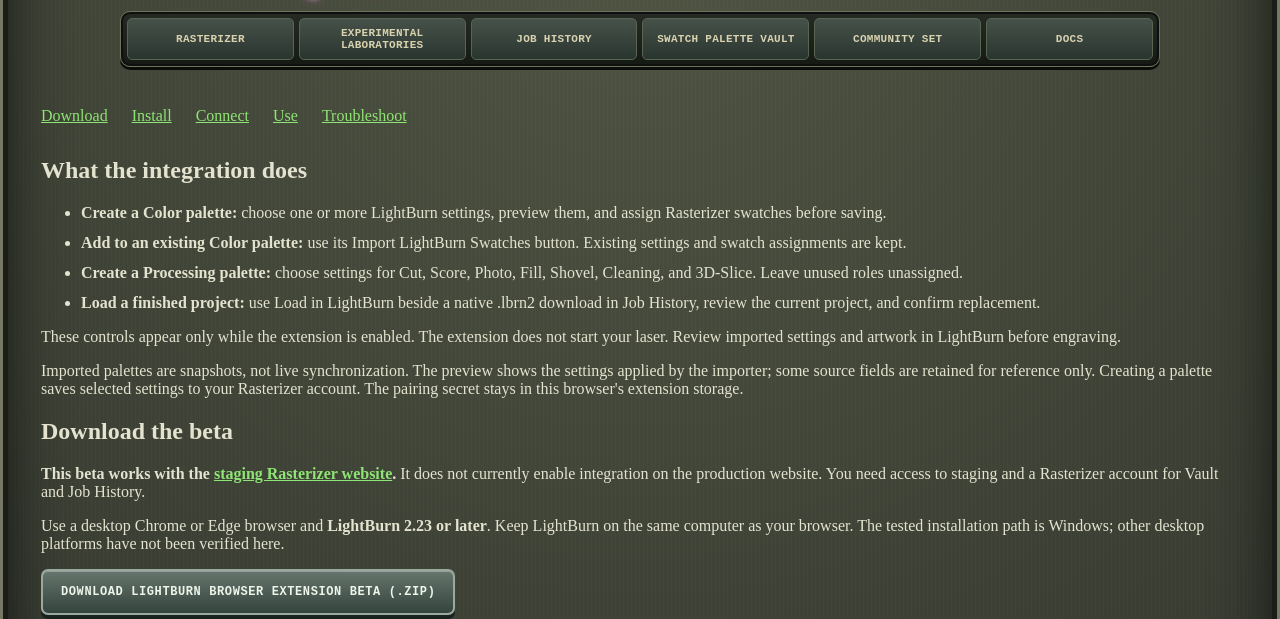
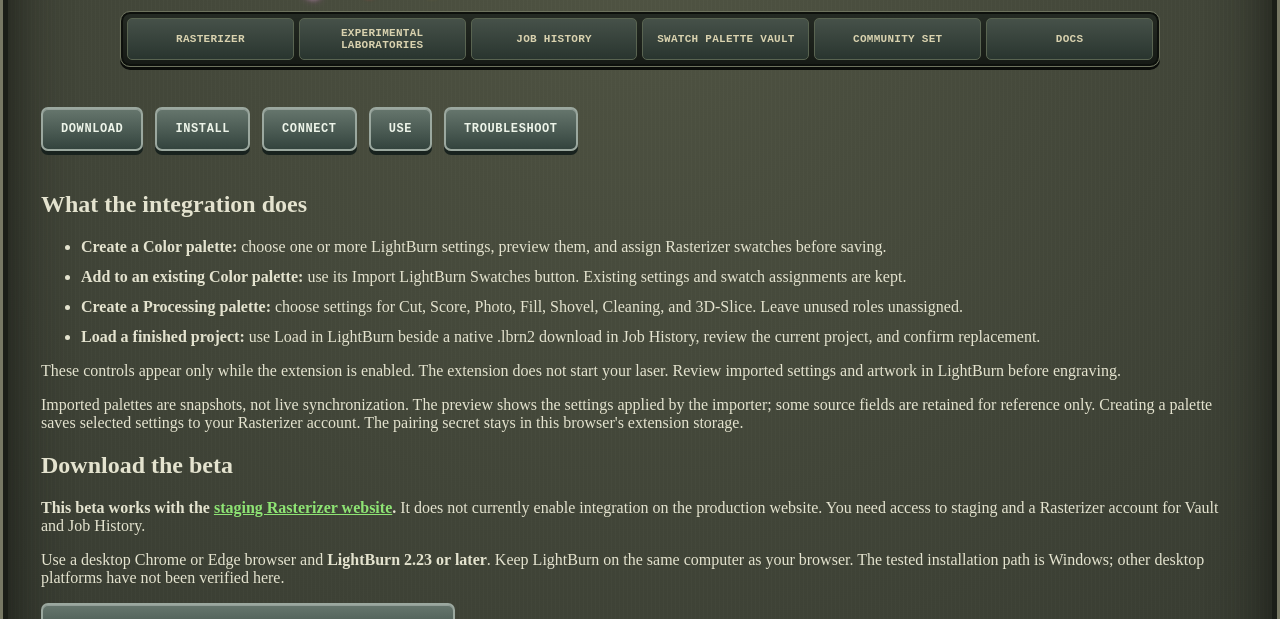
Before and after one commit to chreestopher/mopa-laser-rasterizer, a browser extension: page serverless_web/lightburn-extension.html in a window 1280 px wide. Shown: the part 181-800 px from the top of the page. Drawn offline with Linux system fonts and the light colour scheme; no server answers.

Commit message:
Style LightBurn extension guide navigation buttons

```diff
--- a/serverless_web/lightburn-extension-guide.css
+++ b/serverless_web/lightburn-extension-guide.css
@@ -3,7 +3,8 @@
 .extension-guide p, .extension-guide li { overflow-wrap: anywhere; }
 .extension-guide li { margin: 12px 0; }
 .extension-guide h3 { font: 700 1rem/1.4 "Courier New", monospace; color: var(--staging-label-ink); }
-.guide-jump-links { display: flex; flex-wrap: wrap; gap: 12px 24px; padding: 12px 0; }
+.guide-jump-links { display: flex; flex-wrap: wrap; gap: 12px; padding: 12px 0 20px; }
+.guide-jump-links a { display: inline-flex; align-items: center; justify-content: center; box-sizing: border-box; min-height: 44px; padding: 12px 18px; text-align: center; }
 .extension-guide a { color: var(--staging-label-ink, #8ee474); }
 .extension-guide code { display: inline-block; max-width: 100%; overflow-wrap: anywhere; font: 700 .9rem/1.6 "Courier New", monospace; padding: 3px 6px; border: 1px solid #777864; border-radius: 4px; }
 .guide-browser-grid { display: grid; grid-template-columns: repeat(2, minmax(0,1fr)); gap: 16px; }
--- a/serverless_web/lightburn-extension.html
+++ b/serverless_web/lightburn-extension.html
@@ -14,7 +14,13 @@
 <body>
   <div class="extension-guide">
 
-    <nav class="guide-jump-links" aria-label="Extension guide sections"><a href="#download">Download</a><a href="#install">Install</a><a href="#pair">Connect</a><a href="#use">Use</a><a href="#help">Troubleshoot</a></nav>
+    <nav class="guide-jump-links" aria-label="Extension guide sections">
+      <a class="staging-action-button" href="#download">Download</a>
+      <a class="staging-action-button" href="#install">Install</a>
+      <a class="staging-action-button" href="#pair">Connect</a>
+      <a class="staging-action-button" href="#use">Use</a>
+      <a class="staging-action-button" href="#help">Troubleshoot</a>
+    </nav>
     <section class="panel" aria-labelledby="features-heading">
       <h2 id="features-heading">What the integration does</h2>
       <ul>
```
